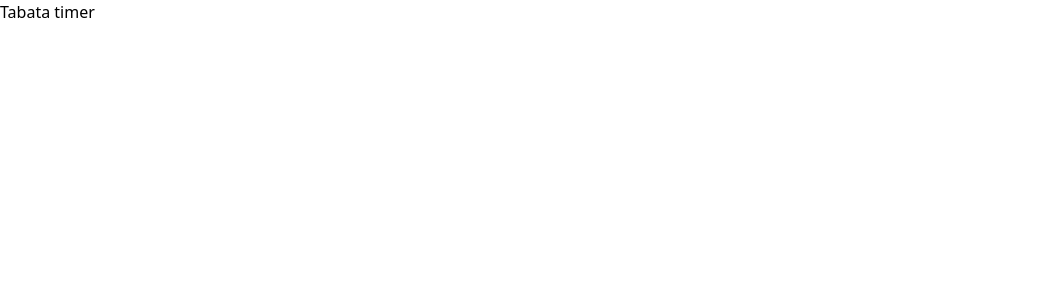
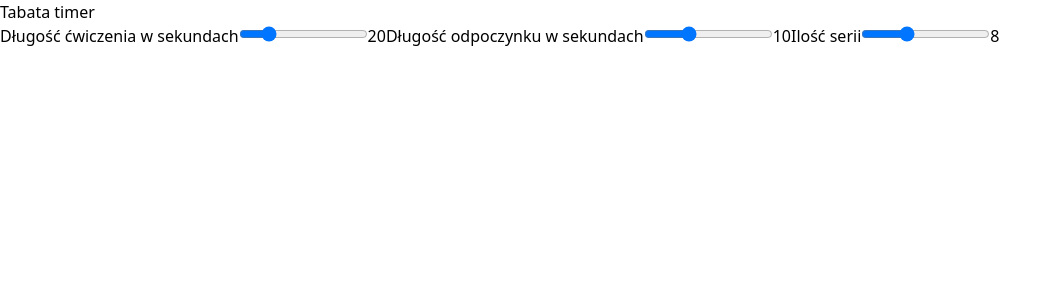
Before and after one commit to RadekPalka/tabata-timer, a React (Vite) app: page / in a window 1280 px wide. Shown: the top 300 px of the page, without its empty margins (0-1062 px from the left). Built offline with nearby package versions, Linux system fonts and the light colour scheme.

Commit message:
feat: create and manage TrainingDetailsForm

```diff
--- a/src/App.tsx
+++ b/src/App.tsx
@@ -1,7 +1,10 @@
+import { TrainingDetailsForm } from './components/TrainingDetailsForm';
+
 function App() {
 	return (
 		<>
 			<h1>Tabata timer</h1>
+			<TrainingDetailsForm />
 		</>
 	);
 }
--- /dev/null
+++ b/src/components/TrainingDetailsForm.tsx
@@ -0,0 +1,41 @@
+import React, { useState } from 'react';
+
+export const TrainingDetailsForm: React.FC = () => {
+	const [exerciseLength, setExerciseLength] = useState(20);
+	const [restLength, setRestLength] = useState(10);
+	const [numberOfSets, setNumberOfSets] = useState(8);
+	return (
+		<form>
+			<label htmlFor='exercise-length'>Długość ćwiczenia w sekundach</label>
+			<input
+				type='range'
+				id='exercise-length'
+				min='10'
+				max='60'
+				value={exerciseLength}
+				onChange={(e) => setExerciseLength(Number(e.target.value))}
+			/>
+			<output>{exerciseLength}</output>
+			<label htmlFor='rest-length'>Długość odpoczynku w sekundach</label>
+			<input
+				type='range'
+				id='rest-length'
+				min='0'
+				max='30'
+				value={restLength}
+				onChange={(e) => setRestLength(Number(e.target.value))}
+			/>
+			<output>{restLength}</output>
+			<label htmlFor='number-of-sets'>Ilość serii</label>
+			<input
+				type='range'
+				id='number-of-sets'
+				min='4'
+				max='16'
+				value={numberOfSets}
+				onChange={(e) => setNumberOfSets(Number(e.target.value))}
+			/>
+			<output>{numberOfSets}</output>
+		</form>
+	);
+};
```
